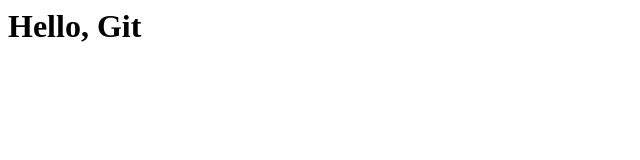
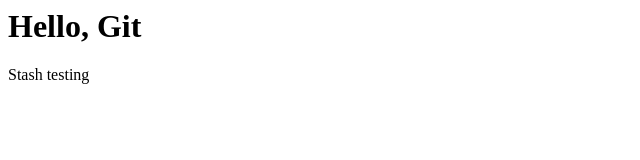
Before and after one commit to kimikanna/fe_210, a plain HTML site: page git-sample/index.html in a window 1280 px wide. Shown: the full height of the page, 0-640 px from the left. Drawn offline with Linux system fonts and the light colour scheme.

Commit message:
Stash testing

```diff
--- a/git-sample/index.html
+++ b/git-sample/index.html
@@ -1 +1,2 @@
 <h1>Hello, Git</h1>
+<p>Stash testing</p>
```
Also changed, not shown: git-sample/devfile.txt.
